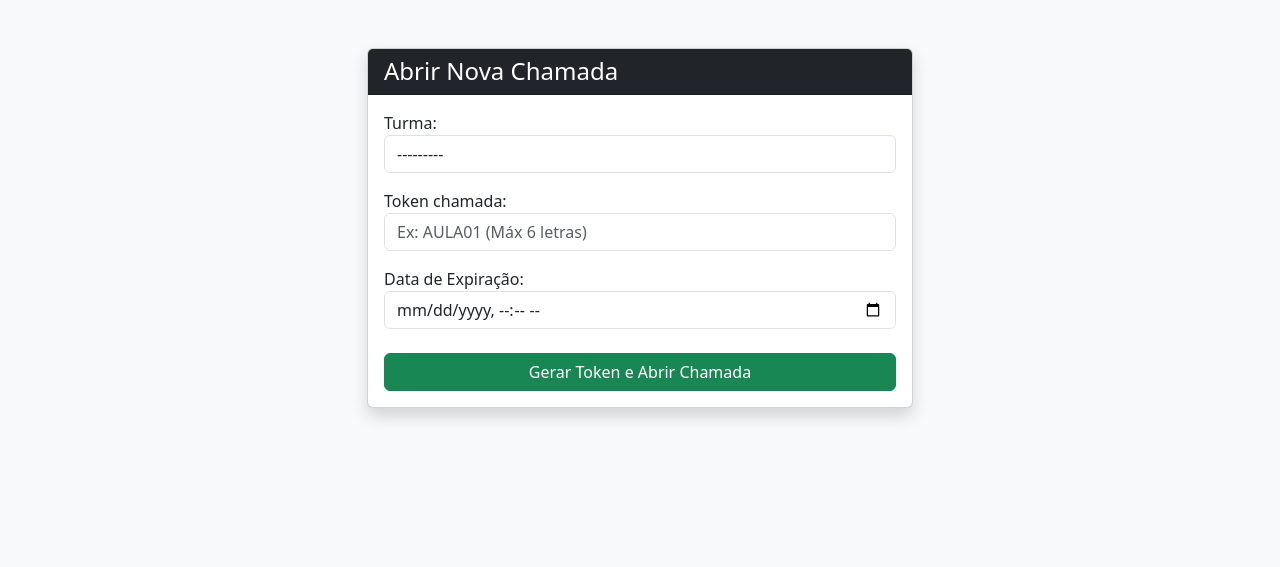
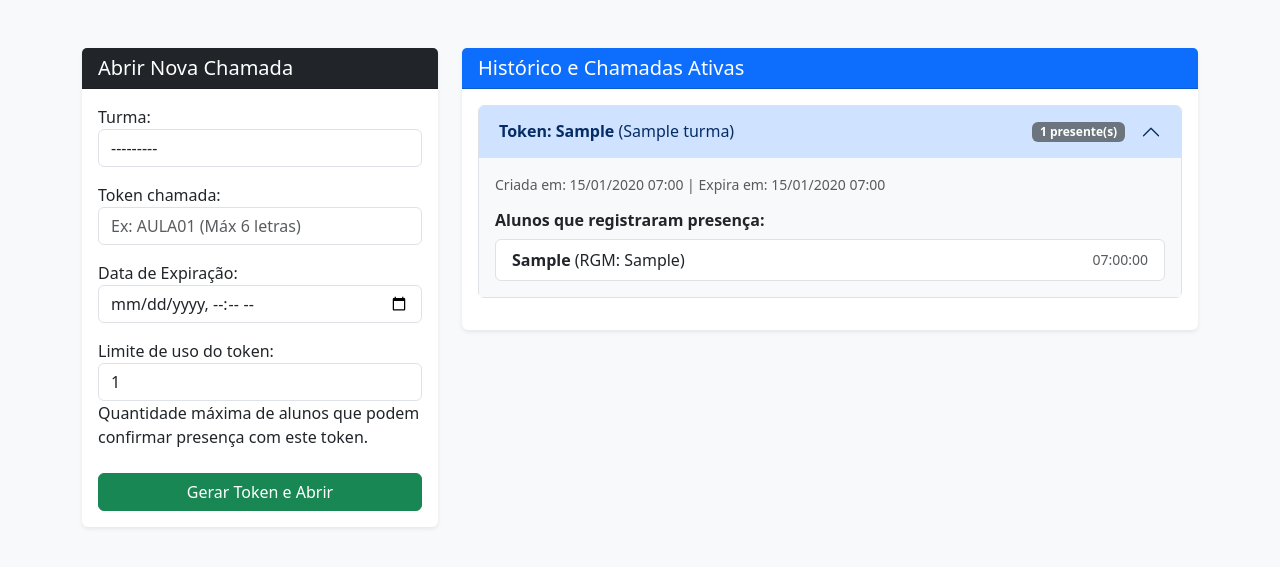
Before and after one commit to KroquevichySena/SIMAP, a Django app: page /chamada/abrir/ in a window 1280 px wide. Shown: the part 56-623 px from the top of the page. Run offline with Django 5.2, Linux system fonts and the light colour scheme; a user stored in the database is signed in; tables that the repository leaves empty hold one stand-in row (values such as "Sample post").

Commit message:
feat: adiciona confirmacao de presenca do discente e limite de uso do token

```diff
--- a/chamada/forms.py
+++ b/chamada/forms.py
@@ -1,15 +1,20 @@
 from django import forms
-from .models import Chamada
-from core.models import Turma
+from django.contrib.auth import get_user_model
+
+from .models import Chamada, Registro_de_Presenca
+from core.models import Matricula, Turma
+
+Usuario = get_user_model()
 
 class AbrirChamadaForm(forms.ModelForm):
     class Meta:
         model = Chamada
-        fields = ['turma', 'token_chamada', 'data_expiracao']
+        fields = ['turma', 'token_chamada', 'data_expiracao', 'limite_uso']
         widgets = {
             'data_expiracao': forms.DateTimeInput(attrs={'type': 'datetime-local', 'class': 'form-control'}),
             'token_chamada': forms.TextInput(attrs={'class': 'form-control', 'placeholder': 'Ex: AULA01 (Máx 6 letras)'}),
-            'turma': forms.Select(attrs={'class': 'form-control'})
+            'turma': forms.Select(attrs={'class': 'form-control'}),
+            'limite_uso': forms.NumberInput(attrs={'class': 'form-control', 'min': 1}),
         }
 
     def __init__(self, *args, **kwargs):
@@ -24,3 +29,74 @@ class AbrirChamadaForm(forms.ModelForm):
         if token:
             return token.upper()
         return token
+
+class ConfirmarPresencaForm(forms.Form):
+    """Formulário enxuto: usuário, turma da aula e token — pensado pra prazo curto."""
+
+    username = forms.CharField(
+        label="Usuário",
+        max_length=150,
+        widget=forms.TextInput(attrs={
+            'class': 'form-control',
+            'placeholder': 'Seu usuário',
+            'autofocus': True,
+        }),
+    )
+    turma = forms.ModelChoiceField(
+        label="Turma",
+        queryset=Turma.objects.filter(ativa=True),
+        widget=forms.Select(attrs={'class': 'form-select'}),
+    )
+    token_chamada = forms.CharField(
+        label="Token",
+        max_length=6,
+        widget=forms.TextInput(attrs={
+            'class': 'form-control text-uppercase',
+            'placeholder': 'Ex: AULA01',
+        }),
+    )
+
+    def clean_username(self):
+        username = self.cleaned_data['username']
+        try:
+            self.discente = Usuario.objects.get(
+                username=username, perfil='DISCENTE', is_active=True
+            )
+        except Usuario.DoesNotExist:
+            raise forms.ValidationError("Usuário não encontrado ou não é um discente ativo.")
+        return username
+
+    def clean_token_chamada(self):
+        return self.cleaned_data.get('token_chamada', '').upper()
+
+    def clean(self):
+        cleaned_data = super().clean()
+        turma = cleaned_data.get('turma')
+        token = cleaned_data.get('token_chamada')
+        discente = getattr(self, 'discente', None)
+
+        if not (turma and token and discente):
+            return cleaned_data  # já tem erro de campo individual, não precisa empilhar
+
+        # ANTI-TAMPERING: o aluno só confirma presença em turma na qual está
+        # de fato matriculado (não basta escolher a turma no <select>).
+        if not Matricula.objects.filter(turma=turma, discente=discente).exists():
+            raise forms.ValidationError("Você não está matriculado nesta turma.")
+
+        try:
+            chamada = Chamada.objects.get(token_chamada=token, turma=turma)
+        except Chamada.DoesNotExist:
+            raise forms.ValidationError("Token inválido para a turma selecionada.")
+
+        if not chamada.esta_valida:
+            motivo = "expirou" if chamada.esta_expirada else "atingiu o limite de uso"
+            raise forms.ValidationError(f"Essa chamada já {motivo}.")
+
+        if Registro_de_Presenca.objects.filter(chamada=chamada, discente=discente).exists():
+            raise forms.ValidationError("Você já confirmou presença nesta chamada.")
+
+        self.chamada = chamada
+        return cleaned_data
+
+    def save(self):
+        return Registro_de_Presenca.objects.create(chamada=self.chamada, discente=self.discente)
--- a/chamada/urls.py
+++ b/chamada/urls.py
@@ -5,6 +5,7 @@ from . import views
 app_name = 'chamada'
 
 urlpatterns = [
-    # A rota será acessada via /chamada/abrir/
+
     path('abrir/', views.abrir_chamada, name='abrir_chamada'),
+    path('confirmar/', views.confirmar_presenca, name='confirmar_presenca'),
 ]
--- a/chamada/views.py
+++ b/chamada/views.py
@@ -1,28 +1,53 @@
 from django.shortcuts import render, redirect
 from django.contrib.auth.decorators import login_required
 from django.contrib import messages
-from .forms import AbrirChamadaForm
+from .forms import AbrirChamadaForm, ConfirmarPresencaForm
+from .models import Chamada
 
 @login_required
 def abrir_chamada(request):
+    """View para o professor abrir chamadas e acompanhar os registros em tempo real."""
+
     if request.user.perfil != 'DOCENTE':
         messages.error(request, "Apenas professores podem abrir chamadas.")
         return redirect('core:dashboard')
-
 
     if request.method == 'POST':
         form = AbrirChamadaForm(request.POST, professor=request.user)
         if form.is_valid():
             chamada = form.save()
-            messages.success(request, f"Chamada {chamada.token_chamada} aberta com sucesso para a turma {chamada.turma.nome}.")
+            messages.success(
+                request,
+                f"Chamada '{chamada.token_chamada}' aberta com sucesso para a turma {chamada.turma.nome}!"
+            )
             return redirect('chamada:abrir_chamada')
     else:
         form = AbrirChamadaForm(professor=request.user)
 
+    chamadas_recentes = Chamada.objects.filter(
+        turma__docente=request.user
+    ).select_related('turma').prefetch_related('presencas').order_by('-data_criacao')[:10]
+
     context = {
         'form': form,
-        'titulo_pagina': 'Abrir Nova Chamada'
+        'chamadas_recentes': chamadas_recentes,
+        'titulo_pagina': 'Gestão de Chamadas'
     }
+    return render(request, 'chamada/abrir_chamada.html', context)
 
-    # Renderiza o HTML enviando o formulário pronto
-    return render(request, 'chamada/abrir_chamada.html', context)
+
+def confirmar_presenca(request):
+    if request.method == 'POST':
+        form = ConfirmarPresencaForm(request.POST)
+        if form.is_valid():
+            form.save()
+            messages.success(request, "Presença confirmada com sucesso!")
+            return redirect('chamada:confirmar_presenca')
+    else:
+        form = ConfirmarPresencaForm()
+
+    context = {
+        'form': form,
+        'titulo_pagina': 'Confirmar Presença',
+    }
+    return render(request, 'chamada/confirmar_presenca.html', context)
--- a/templates/base.html
+++ b/templates/base.html
@@ -4,15 +4,12 @@
     <meta charset="UTF-8">
     <meta name="viewport" content="width=device-width, initial-scale=1.0">
     <title>{% block title %}SIMAP{% endblock %}</title>
-    <!-- Importando o CSS do Bootstrap via CDN para estilizar rápido -->
     <link href="https://cdn.jsdelivr.net/npm/bootstrap@5.3.0/dist/css/bootstrap.min.css" rel="stylesheet">
 </head>
 <body class="bg-light">
 
-    <!-- Aqui usamos o Partial para injetar o menu de navegação -->
     {% include 'partials/_navbar.html' %}
 
-    <!-- O miolo do site, onde as telas vão renderizar de fato -->
     <main class="container mt-5">
         {% if messages %}
             {% for message in messages %}
@@ -20,7 +17,7 @@
             {% endfor %}
         {% endif %}
 
-        <!-- ESTE É O BURACO PRINCIPAL -->
+
         {% block content %}
         {% endblock %}
     </main>
--- a/templates/chamada/abrir_chamada.html
+++ b/templates/chamada/abrir_chamada.html
@@ -3,27 +3,83 @@
 {% block title %}{{ titulo_pagina }} - SIMAP{% endblock %}
 
 {% block content %}
-<div class="row justify-content-center">
-    <div class="col-md-6">
-        <div class="card shadow">
+<div class="row">
+    <!-- COLUNA DA ESQUERDA: Formulário para Abrir a Chamada -->
+    <div class="col-lg-4 mb-4">
+        <div class="card shadow-sm border-0">
             <div class="card-header bg-dark text-white">
-                <h4 class="mb-0">{{ titulo_pagina }}</h4>
+                <h5 class="mb-0">Abrir Nova Chamada</h5>
             </div>
-
             <div class="card-body">
                 <form method="POST">
-                    <!-- O CSRF Token é obrigatório em formulários no Django (segurança contra hackers) -->
                     {% csrf_token %}
 
-                    <!-- O form.as_p renderiza cada campo do forms.py dentro de parágrafos <p> -->
                     {{ form.as_p }}
 
                     <div class="d-grid mt-4">
-                        <button type="submit" class="btn btn-success">Gerar Token e Abrir Chamada</button>
+                        <button type="submit" class="btn btn-success">
+                            Gerar Token e Abrir
+                        </button>
                     </div>
                 </form>
             </div>
         </div>
     </div>
+
+    <!-- COLUNA DA DIREITA: Histórico e Alunos Presentes (Salvo no Banco) -->
+    <div class="col-lg-8">
+        <div class="card shadow-sm border-0">
+            <div class="card-header bg-primary text-white">
+                <h5 class="mb-0">Histórico e Chamadas Ativas</h5>
+            </div>
+            <div class="card-body">
+                {% if chamadas_recentes %}
+                    <div class="accordion" id="accordionChamadas">
+                        {% for chamada in chamadas_recentes %}
+                            <div class="accordion-item mb-3 border">
+                                <h2 class="accordion-header" id="heading{{ chamada.id }}">
+                                    <button class="accordion-button {% if not forloop.first %}collapsed{% endif %}" type="button" data-bs-toggle="collapse" data-bs-target="#collapse{{ chamada.id }}" aria-expanded="{% if forloop.first %}true{% else %}false{% endif %}" aria-controls="collapse{{ chamada.id }}">
+                                        <div class="w-100 d-flex justify-content-between pe-3">
+                                            <span><strong>Token: {{ chamada.token_chamada }}</strong> ({{ chamada.turma.nome }})</span>
+                                            <span class="badge bg-secondary align-self-center">
+                                                {{ chamada.presencas.count }} presente(s)
+                                            </span>
+                                        </div>
+                                    </button>
+                                </h2>
+                                <div id="collapse{{ chamada.id }}" class="accordion-collapse collapse {% if forloop.first %}show{% endif %}" aria-labelledby="heading{{ chamada.id }}" data-bs-parent="#accordionChamadas">
+                                    <div class="card-body bg-light">
+                                        <p class="small text-muted mb-2">
+                                            Criada em: {{ chamada.data_criacao|date:"d/m/Y H:i" }} |
+                                            Expira em: {{ chamada.data_expiracao|date:"d/m/Y H:i" }}
+                                        </p>
+
+                                        <h6 class="fw-bold mt-3">Alunos que registraram presença:</h6>
+                                        <ul class="list-group">
+                                            {% for presenca in chamada.presencas.all %}
+                                                <li class="list-group-item d-flex justify-content-between align-items-center">
+                                                    <span>
+                                                        <strong>{{ presenca.discente.first_name|default:presenca.discente.username }}</strong>
+                                                        (RGM: {{ presenca.discente.rgm|default:"N/A" }})
+                                                    </span>
+                                                    <span class="text-muted small">{{ presenca.data_registro|date:"H:i:s" }}</span>
+                                                </li>
+                                            {% empty %}
+                                                <li class="list-group-item text-muted small text-center py-2">
+                                                    Nenhum aluno registrou presença com este token ainda.
+                                                </li>
+                                            {% endfor %}
+                                        </ul>
+                                    </div>
+                                </div>
+                            </div>
+                        {% endfor %}
+                    </div>
+                {% else %}
+                    <p class="text-muted text-center py-4">Você ainda não abriu nenhuma chamada.</p>
+                {% endif %}
+            </div>
+        </div>
+    </div>
 </div>
 {% endblock %}
```
Also changed, not shown: chamada/models.py (+20 -0 lines), templates/chamada/confirmar_presenca.html (added, +37 -0 lines), chamada/migrations/0003_chamada_limite_uso.py (added).
